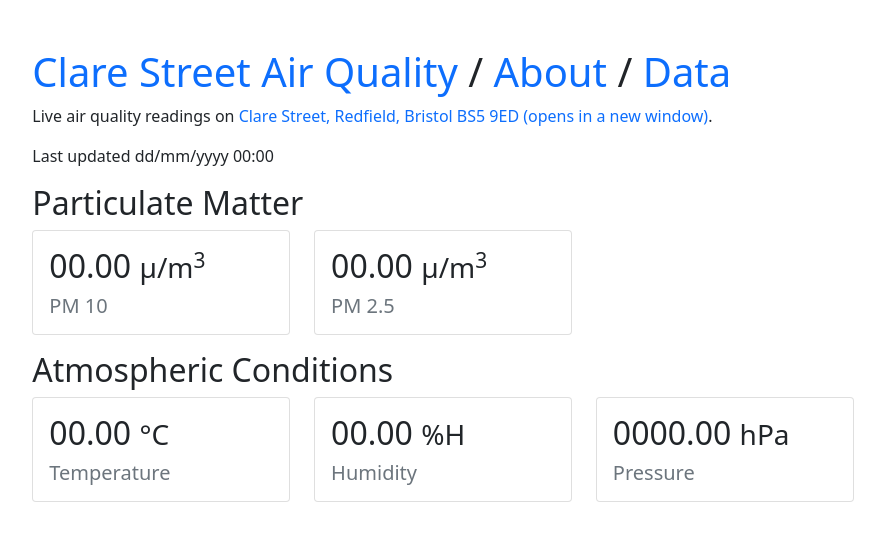
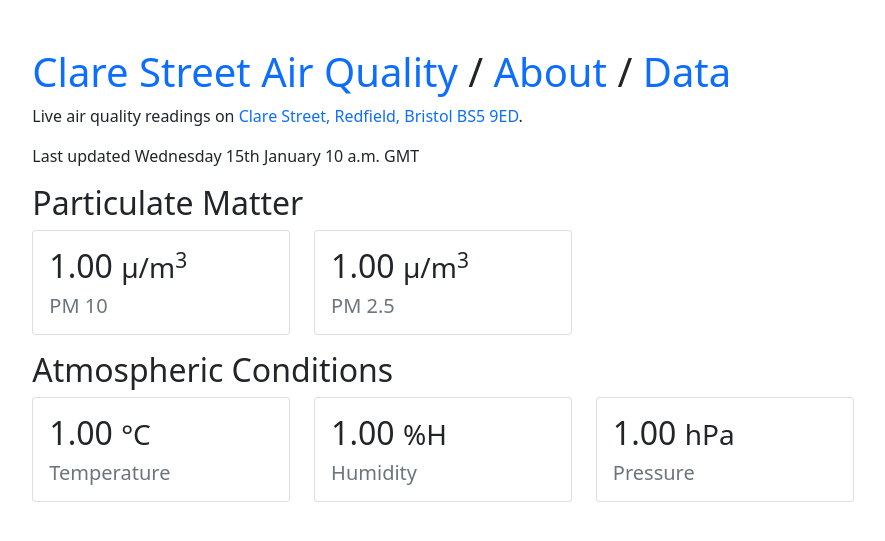
Before and after one commit to WeakLemonDrink/clarestreet-aq, a Django app: page / in a window 1280 px wide. Shown: the top 541 px of the page, without its empty margins (197-1082 px from the left). Run offline with Django 3.2, Linux system fonts and the light colour scheme; tables that the repository leaves empty hold one stand-in row (values such as "Sample post").

Commit message:
updated templates to show latest sensor data

```diff
--- a/app/settings.py
+++ b/app/settings.py
@@ -28,7 +28,7 @@ SECRET_KEY = config('SECRET_KEY')
 # SECURITY WARNING: don't run with debug turned on in production!
 DEBUG = True
 
-ALLOWED_HOSTS = []
+ALLOWED_HOSTS = ["192.168.0.4"]
 
 
 # Application definition
@@ -112,9 +112,9 @@ AUTH_PASSWORD_VALIDATORS = [
 # Internationalization
 # https://docs.djangoproject.com/en/3.2/topics/i18n/
 
-LANGUAGE_CODE = 'en-us'
+LANGUAGE_CODE = 'en-gb'
 
-TIME_ZONE = 'UTC'
+TIME_ZONE = 'Europe/London'
 
 USE_I18N = True
 
--- a/app/templates/home.html
+++ b/app/templates/home.html
@@ -4,8 +4,8 @@
 
 {% block content %}
 <div class="row">
-    <p>Live air quality readings on <a href="https://goo.gl/maps/rGwLviQrdUozsfFv9" style="text-decoration: none;" target="_blank">Clare Street, Redfield, Bristol BS5 9ED (opens in a new window)</a>.</p>
-    <p>Last updated dd/mm/yyyy 00:00</p>
+    <p>Live air quality readings on <a href="https://goo.gl/maps/rGwLviQrdUozsfFv9" style="text-decoration: none;" target="_blank">Clare Street, Redfield, Bristol BS5 9ED</a>.</p>
+    <p>Last updated {{ latest_sensor_data.upload_time|date:"l jS F P e" }}</p>
 </div>
 <div class="row">
     <h2>Particulate Matter</h2>
@@ -14,7 +14,7 @@
     <div class="col-sm-4 mb-3">
         <div class="card">
             <div class="card-body">
-                <h2 class="card-title">00.00 <small>&micro;/m<sup>3</sup></small></h2>
+                <h2 class="card-title">{{ latest_sensor_data.SDS_P1_ppm|floatformat:2 }} <small>&micro;/m<sup>3</sup></small></h2>
                 <h5 class="card-text text-muted">PM 10</h5>
             </div>
         </div>
@@ -22,7 +22,7 @@
     <div class="col-sm-4 mb-3">
         <div class="card">
             <div class="card-body">
-                <h2 class="card-title">00.00 <small>&micro;/m<sup>3</sup></small></h2>
+                <h2 class="card-title">{{ latest_sensor_data.SDS_P2_ppm|floatformat:2 }} <small>&micro;/m<sup>3</sup></small></h2>
                 <h5 class="card-text text-muted">PM 2.5</h5>
             </div>
         </div>
@@ -35,7 +35,7 @@
     <div class="col-sm-4 mb-3">
         <div class="card">
             <div class="card-body">
-                <h2 class="card-title">00.00 <small>&deg;C</small></h2>
+                <h2 class="card-title">{{ latest_sensor_data.BME280_temperature_deg_c|floatformat:2 }} <small>&deg;C</small></h2>
                 <h5 class="card-text text-muted">Temperature</h5>
             </div>
         </div>
@@ -43,7 +43,7 @@
     <div class="col-sm-4 mb-3">
         <div class="card">
             <div class="card-body">
-                <h2 class="card-title">00.00 <small>%H</small></h2>
+                <h2 class="card-title">{{ latest_sensor_data.BME280_humidity_pc|floatformat:2 }} <small>%H</small></h2>
                 <h5 class="card-text text-muted">Humidity</h5>
             </div>
         </div>
@@ -51,7 +51,7 @@
     <div class="col-sm-4 mb-3">
         <div class="card">
             <div class="card-body">
-                <h2 class="card-title">0000.00 <small>hPa</small></h2>
+                <h2 class="card-title">{{ latest_sensor_data.BME280_pressure_hpa|floatformat:2 }} <small>hPa</small></h2>
                 <h5 class="card-text text-muted">Pressure</h5>
             </div>
         </div>
--- a/app/urls.py
+++ b/app/urls.py
@@ -20,14 +20,14 @@ from django.views.generic import TemplateView
 
 from rest_framework import routers
 
-from aqdata.views import SensorDataViewSet
+from aqdata.views import HomeView, SensorDataViewSet
 
 
 router = routers.SimpleRouter()
 router.register(r'sensor-data', SensorDataViewSet)
 
 urlpatterns = [
-    path('', TemplateView.as_view(template_name='home.html'), name='home'),
+    path('', HomeView.as_view(), name='home'),
     path('about/', TemplateView.as_view(template_name='about.html'), name='about'),
     path('data/', TemplateView.as_view(template_name='data.html'), name='data'),
     path('', include(router.urls)),
--- a/aqdata/views.py
+++ b/aqdata/views.py
@@ -1,9 +1,26 @@
+from django.views.generic import TemplateView
+
 from rest_framework import mixins, viewsets
 from rest_framework.renderers import JSONRenderer
 
 from aqdata.helpers import preprocess_uploaded_json
 from aqdata.models import SensorData
 from aqdata.serializers import SensorDataSerializer
+
+
+class HomeView(TemplateView):
+    """
+    Home view
+    """
+    template_name = "home.html"
+
+    def get_context_data(self, **kwargs):
+        """
+        Add the latest sensor data to the context
+        """
+        context = super().get_context_data(**kwargs)
+        context['latest_sensor_data'] = SensorData.objects.latest('upload_time')
+        return context
 
 
 class SensorDataViewSet(mixins.CreateModelMixin,
```
Also changed, not shown: app/templates/about.html (+7 -1 lines).
